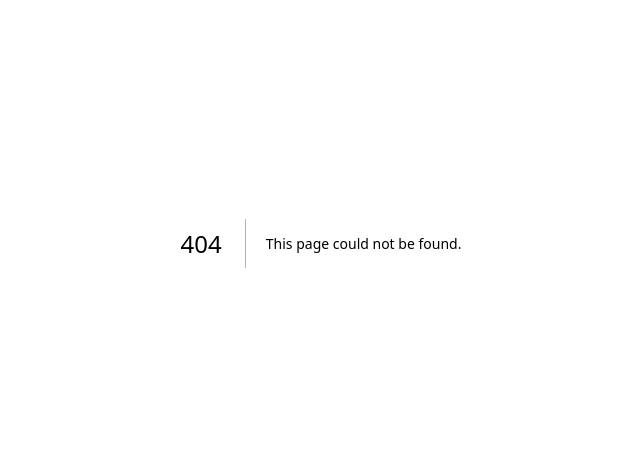
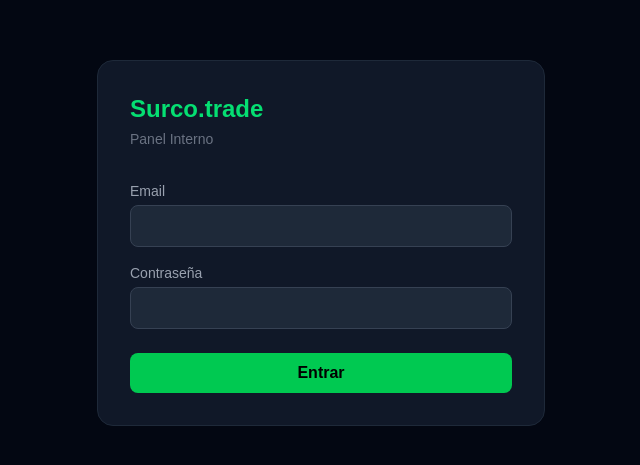
Before and after one commit to Jerryfrias/surco-trade, a Next.js app: page /login in a window 1280 px wide. Before the commit this address had no page. Shown: the part 157-622 px from the top of the page, without its empty margins (319-959 px from the left). Built offline with nearby package versions, Linux system fonts and the light colour scheme.

Commit message:
login page

```diff
--- /dev/null
+++ b/app/login/page.tsx
@@ -0,0 +1,60 @@
+"use client";
+import { useState } from "react";
+import { supabase } from "../../lib/supabase";
+
+export default function Login() {
+  const [email, setEmail] = useState("");
+  const [password, setPassword] = useState("");
+  const [error, setError] = useState("");
+  const [loading, setLoading] = useState(false);
+
+  const login = async () => {
+    setLoading(true);
+    setError("");
+    const { error } = await supabase.auth.signInWithPassword({ email, password });
+    if (error) {
+      setError("Email o contraseña incorrectos");
+    } else {
+      window.location.href = "/dashboard";
+    }
+    setLoading(false);
+  };
+
+  return (
+    <div className="min-h-screen bg-gray-950 text-white flex items-center justify-center">
+      <div className="bg-gray-900 border border-gray-800 rounded-2xl p-8 w-full max-w-md">
+        <h1 className="text-green-400 font-bold text-2xl mb-1">Surco.trade</h1>
+        <p className="text-gray-500 text-sm mb-8">Panel Interno</p>
+
+        <div className="flex flex-col gap-4">
+          <div>
+            <label className="text-gray-400 text-sm mb-1 block">Email</label>
+            <input
+              type="email"
+              value={email}
+              onChange={(e) => setEmail(e.target.value)}
+              className="w-full bg-gray-800 border border-gray-700 rounded-lg px-3 py-2 text-white focus:outline-none focus:border-green-500"
+            />
+          </div>
+          <div>
+            <label className="text-gray-400 text-sm mb-1 block">Contraseña</label>
+            <input
+              type="password"
+              value={password}
+              onChange={(e) => setPassword(e.target.value)}
+              onKeyDown={(e) => e.key === "Enter" && login()}
+              className="w-full bg-gray-800 border border-gray-700 rounded-lg px-3 py-2 text-white focus:outline-none focus:border-green-500"
+            />
+          </div>
+          {error && <p className="text-red-400 text-sm">{error}</p>}
+          <button
+            onClick={login}
+            disabled={loading}
+            className="bg-green-500 hover:bg-green-400 text-black font-semibold py-2 rounded-lg transition mt-2">
+            {loading ? "Entrando..." : "Entrar"}
+          </button>
+        </div>
+      </div>
+    </div>
+  );
+}
--- a/package.json
+++ b/package.json
@@ -9,6 +9,7 @@
     "lint": "eslint"
   },
   "dependencies": {
+    "@supabase/ssr": "^0.9.0",
     "@supabase/supabase-js": "^2.99.3",
     "next": "16.2.0",
     "react": "19.2.4",
```
Also changed, not shown: 1 other file (tests, documents, lock files or other folders).
